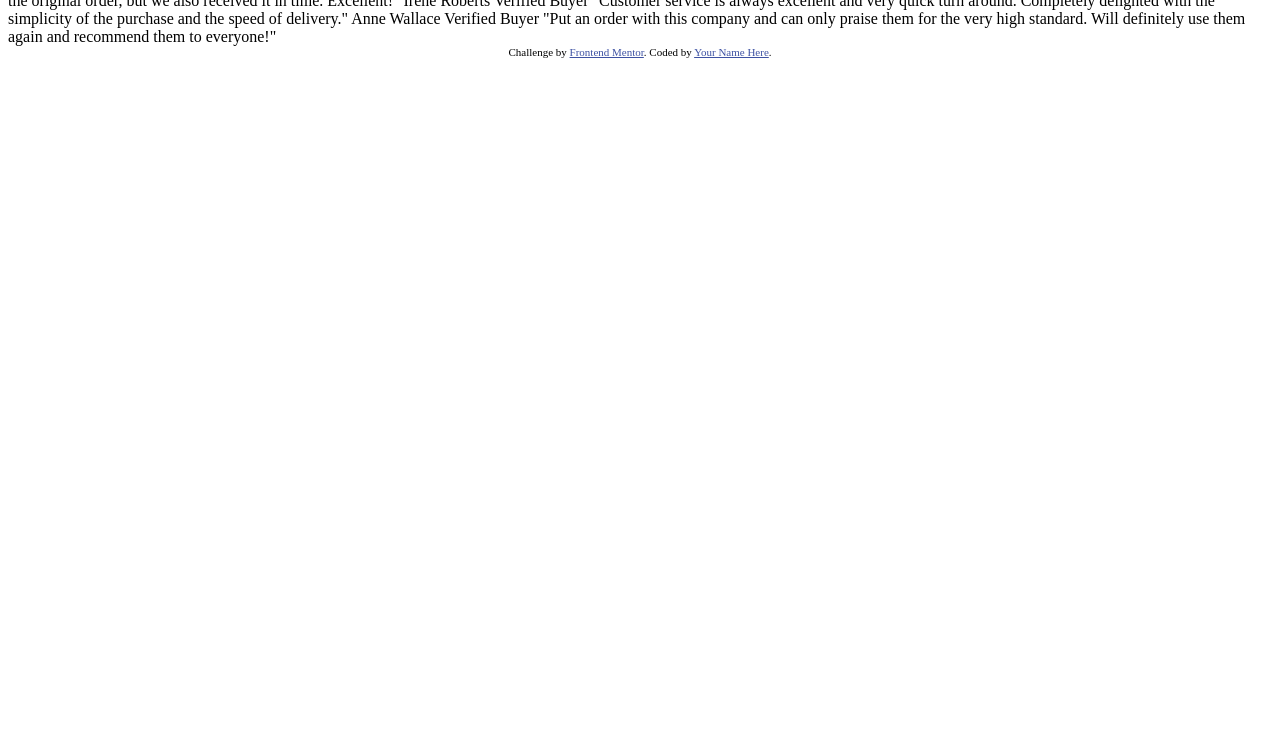
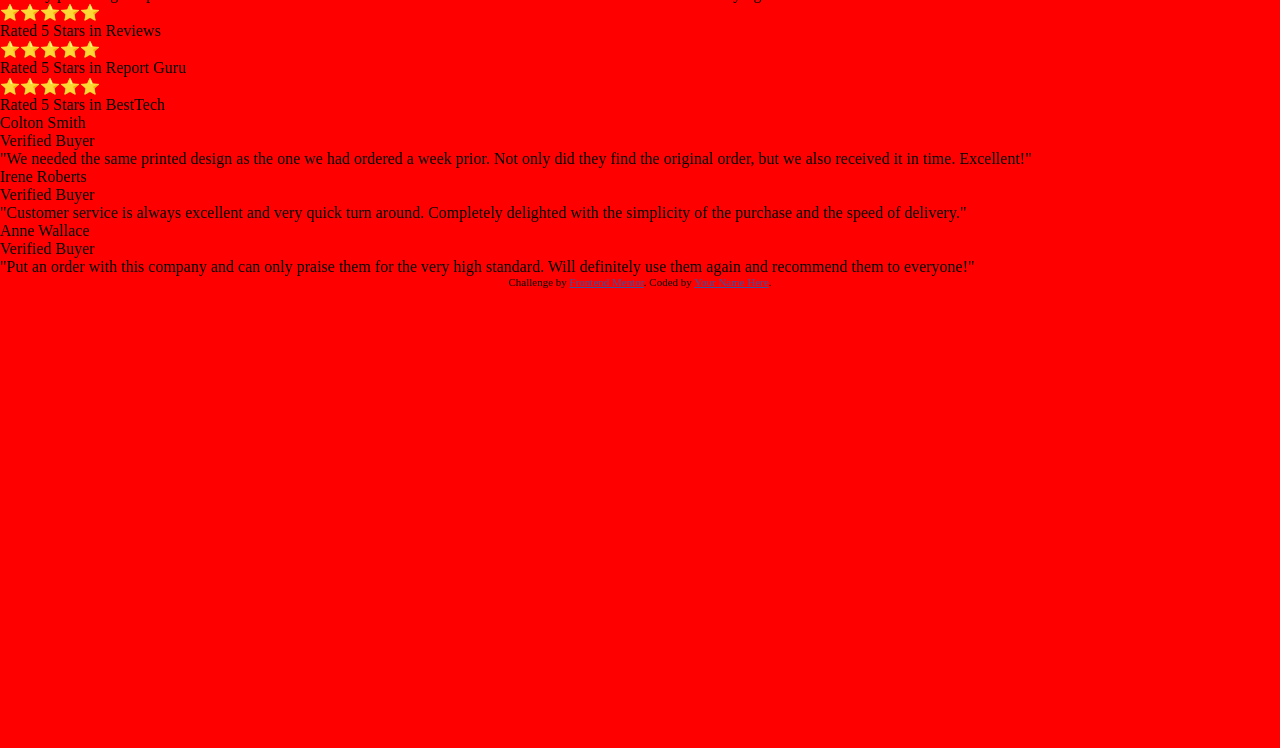
Before and after one commit to xaviguasch/social-proof-section-frontend-mentor-challenge, a plain HTML site: page index.html in a window 1280 px wide. Shown: the part 52-800 px from the top of the page. Drawn offline with Linux system fonts and the light colour scheme.

Commit message:
added html markup

```diff
--- a/index.html
+++ b/index.html
@@ -5,12 +5,8 @@
     <meta name="viewport" content="width=device-width, initial-scale=1.0" />
     <!-- displays site properly based on user's device -->
 
-    <link
-      rel="icon"
-      type="image/png"
-      sizes="32x32"
-      href="./images/favicon-32x32.png"
-    />
+    <link rel="icon" type="image/png" sizes="32x32" href="./images/favicon-32x32.png" />
+    <link rel="stylesheet" href="./style.css" />
 
     <title>Frontend Mentor | Social proof section</title>
 
@@ -26,36 +22,85 @@
     </style>
   </head>
   <body>
-    10,000+ of our users love our products.
+    <div class="container">
+      <main class="main">
+        <div class="hero">
+          <div class="main-copy">
+            <h1 class="copy-headline">10,000+ of our users love our products.</h1>
+            <p class="copy-text">
+              We only provide great products combined with excellent customer service. See
+              what our satisfied customers are saying about our services.
+            </p>
+          </div>
 
-    We only provide great products combined with excellent customer service.
-    See what our satisfied customers are saying about our services.
+          <div class="ratings">
+            <div class="rating">
+              <div class="rating-stars">⭐️⭐️⭐️⭐️⭐️</div>
+              <div class="rating-text">Rated 5 Stars in Reviews</div>
+            </div>
+            <div class="rating">
+              <div class="rating-stars">⭐️⭐️⭐️⭐️⭐️</div>
+              <div class="rating-text">Rated 5 Stars in Report Guru</div>
+            </div>
+            <div class="rating">
+              <div class="rating-stars">⭐️⭐️⭐️⭐️⭐️</div>
+              <div class="rating-text">Rated 5 Stars in BestTech</div>
+            </div>
+          </div>
+        </div>
 
-    Rated 5 Stars in Reviews
-    Rated 5 Stars in Report Guru
-    Rated 5 Stars in BestTech
+        <div class="testimonials">
+          <div class="testim-card">
+            <div class="testim-header">
+              <div class="testim-name">Colton Smith</div>
+              <div class="testim-position">Verified Buyer</div>
+            </div>
+            <div class="testim-main">
+              <p class="testim-copy">
+                "We needed the same printed design as the one we had ordered a week prior.
+                Not only did they find the original order, but we also received it in
+                time. Excellent!"
+              </p>
+            </div>
+          </div>
 
-    Colton Smith
-    Verified Buyer
-    "We needed the same printed design as the one we had ordered a week prior.
-    Not only did they find the original order, but we also received it in time.
-    Excellent!"
+          <div class="testim-card">
+            <div class="testim-header">
+              <div class="testim-name">Irene Roberts</div>
+              <div class="testim-position">Verified Buyer</div>
+            </div>
+            <div class="testim-main">
+              <p class="testim-copy">
+                "Customer service is always excellent and very quick turn around.
+                Completely delighted with the simplicity of the purchase and the speed of
+                delivery."
+              </p>
+            </div>
+          </div>
 
-    Irene Roberts
-    Verified Buyer
-    "Customer service is always excellent and very quick turn around. Completely
-    delighted with the simplicity of the purchase and the speed of delivery."
-
-    Anne Wallace
-    Verified Buyer
+          <div class="testim-card">
+            <div class="testim-header">
+              <div class="testim-name">Anne Wallace</div>
+              <div class="testim-position">Verified Buyer</div>
+            </div>
+            <div class="testim-main">
+              <p class="testim-copy">
                 "Put an order with this company and can only praise them for the very high
                 standard. Will definitely use them again and recommend them to everyone!"
+              </p>
+            </div>
+          </div>
+        </div>
+      </main>
 
+      <footer class="footer">
         <div class="attribution">
           Challenge by
           <a href="https://www.frontendmentor.io?ref=challenge" target="_blank"
             >Frontend Mentor</a
           >. Coded by <a href="#">Your Name Here</a>.
         </div>
+      </footer>
+    </div>
   </body>
 </html>
--- /dev/null
+++ b/style.css
@@ -0,0 +1,18 @@
+*,
+*::before,
+*::after {
+  box-sizing: border-box;
+  margin: 0;
+  padding: 0;
+}
+
+html {
+  height: 100%;
+}
+
+body {
+  margin: 0;
+  /* font-family: 'Kumbh Sans', sans-serif; */
+  height: 100%;
+  background-color: red;
+}
```
Lines whose indentation alone changed are shown as unchanged.
